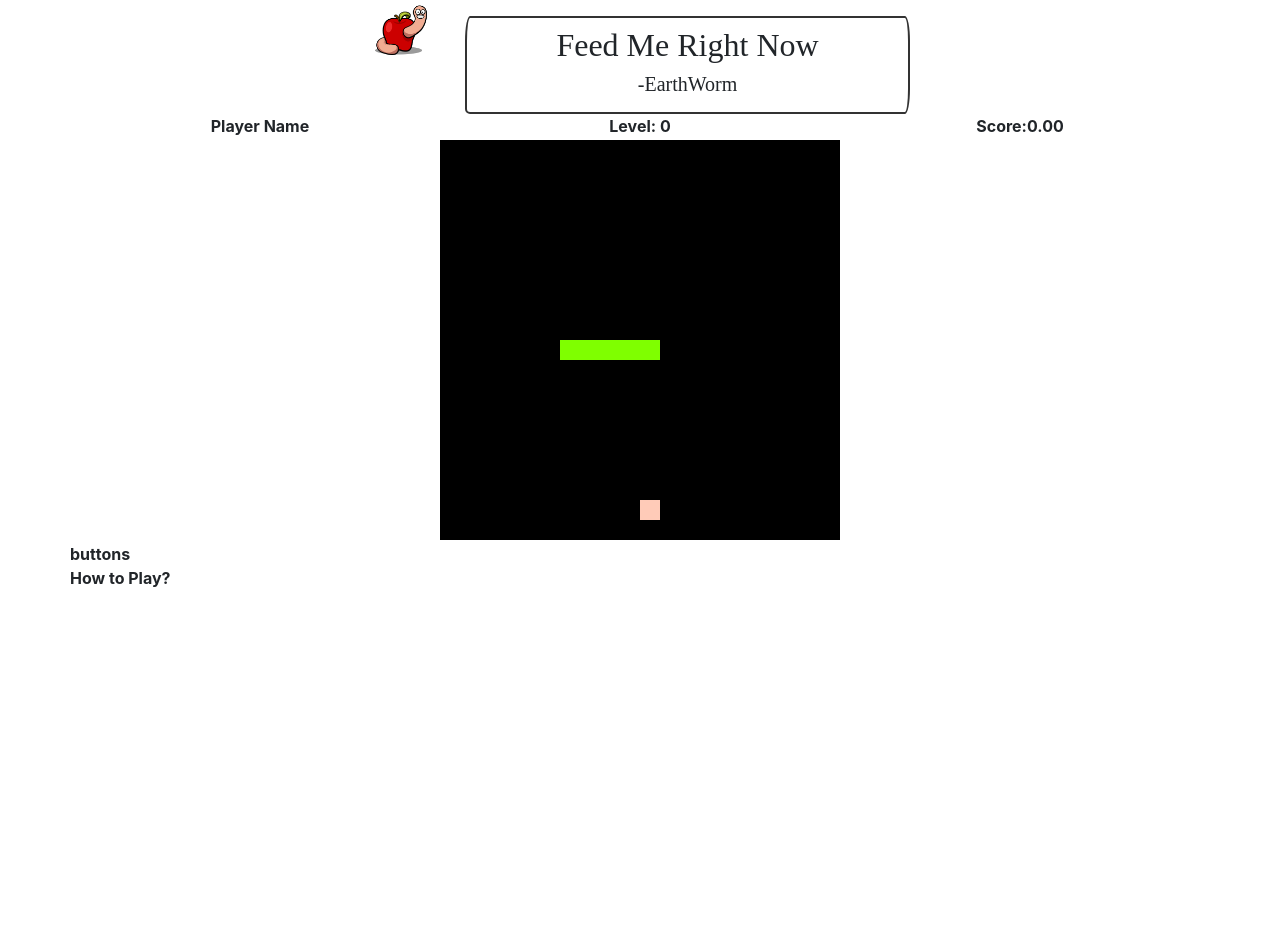
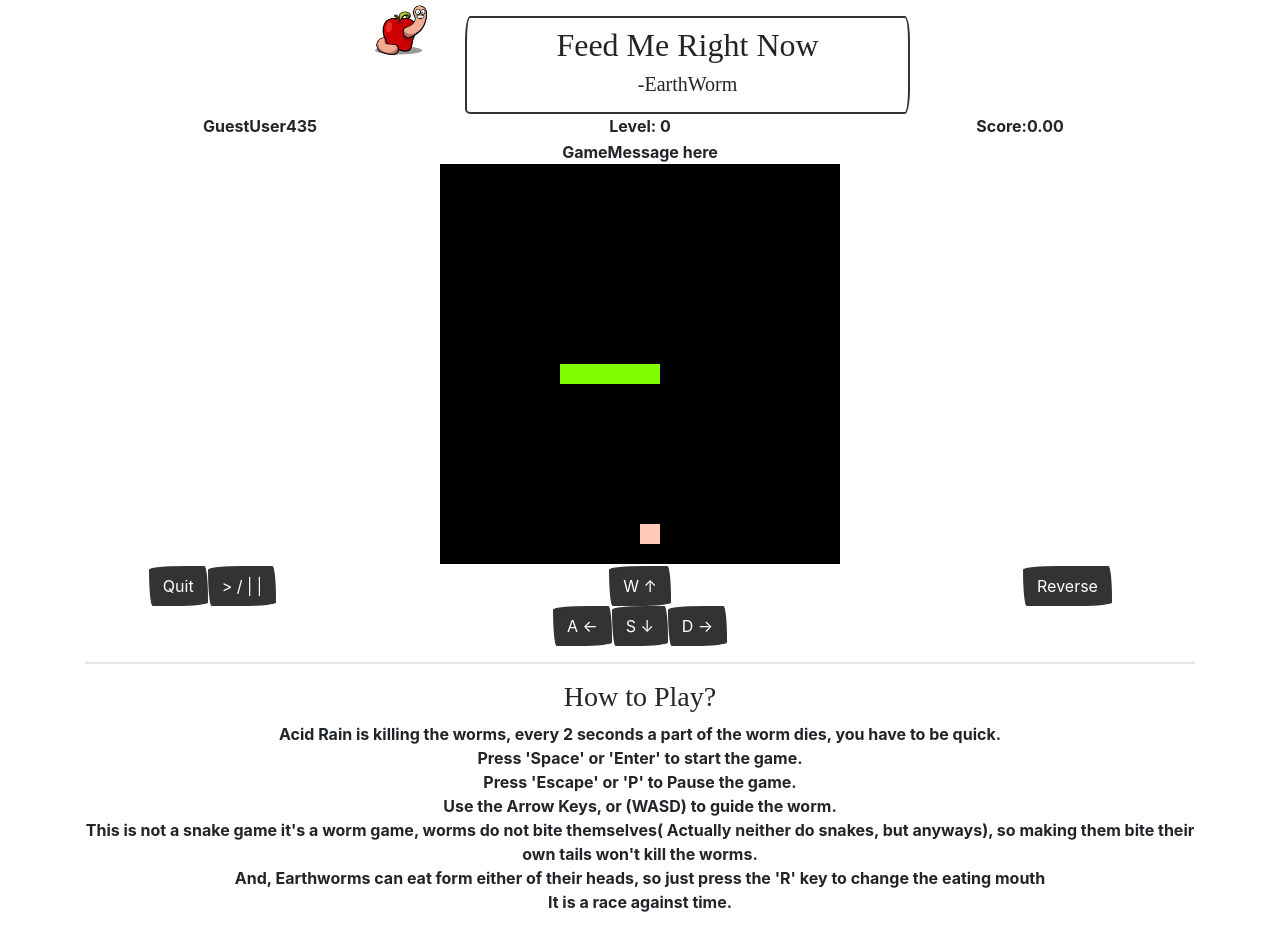
Before and after one commit to p-racoon/snake-game, a React (Create React App) app: page / in a window 1280 px wide. Both pictures are taken after a click on the picture 402 px from the left and 32 px from the top of the page. Before the commit the page ends 800 px from the top, so only its background shows below. Built offline with nearby package versions, Linux system fonts and the light colour scheme; a web font is replaced by a local one.

Commit message:
gh-page setup, player name, instructions

```diff
--- a/package.json
+++ b/package.json
@@ -11,11 +11,14 @@
     "start": "react-scripts start",
     "build": "react-scripts build",
     "test": "react-scripts test",
-    "eject": "react-scripts eject"
+    "eject": "react-scripts eject",
+    "predeploy": "npm run build",
+    "deploy": "gh-pages -d build"
   },
   "eslintConfig": {
     "extends": "react-app"
   },
+  "homepage": "https://p-racoon.github.io/snake-game",
   "browserslist": {
     "production": [
       ">0.2%",
--- a/src/App2.jsx
+++ b/src/App2.jsx
@@ -6,6 +6,7 @@ import './index2.css'
 export default function App2() {
     const [wormMessage, setWormMessage] = useState("Feed Me Right Now")
     const [instructionDivVisibile, setInstructionDivVisibile] = useState(true)
+    const [playerName, setPlayerName] = useState("GuestUser" + Math.floor(Math.random() * 1000));
     return (
         <div className="container">
             <div className="row ">
@@ -21,16 +22,29 @@ export default function App2() {
                         </div>
                         <div className="col-5 ">
                             <div className="card border-primary mt-3 p-2">
-                                <h2 class="">{wormMessage}</h2>
-                                <h5 class="">-EarthWorm</h5>
+                                <h2 className="">{wormMessage}</h2>
+                                <h5 className="">-EarthWorm</h5>
                             </div>
                         </div>
                         <div className="col-3"></div>
                     </div>
-                    {/* <span class="border-top my-3" /> */}
+                    {/* <span className="border-top my-3" /> */}
+
                     {instructionDivVisibile ?
-                        <WormGameInstructions setInstructionDivVisibile={setInstructionDivVisibile} /> :
-                        <SnakeGame gridSize={20} />}
+                        <div className="row">
+                            <div className="col ">
+                                <div className="jumbotron m-2">
+                                    <div className="form-group row text-center">
+                                        <div className="col"></div>
+                                        <label className="col-sm-4 col-form-label" for="playerName">Please Enter Your Name, Wormhearted Saviour</label>
+                                        <input type="text" className="col-sm-3 form-control" placeholder={playerName} id="playerName" value={playerName} onChange={(e) => setPlayerName(e.value)} />
+                                        <div className="col"></div>
+                                    </div>
+                                    <WormGameInstructions playerName={playerName} setInstructionDivVisibile={setInstructionDivVisibile} />
+                                </div>
+                            </div>
+                        </div> :
+                        <SnakeGame gridSize={20} playerName={playerName} />}
                 </div>
             </div>
         </div>
--- /dev/null
+++ b/src/Games/SnakeGame/GameMessage.jsx
@@ -0,0 +1,9 @@
+import React from 'react'
+
+export default function GameMessage() {
+    return (
+        <div>
+            GameMessage here
+        </div>
+    )
+}
--- a/src/Games/SnakeGame/Instructions.jsx
+++ b/src/Games/SnakeGame/Instructions.jsx
@@ -3,16 +3,16 @@ import React, { useState } from 'react'
 export default function Instructions(props) {
     const [acceptButtonMessage, setAcceptButtonMessage] = useState("Got It!")
     return (
-        <div className="row">
-            <div className="col ">
-                <div className="jumbotron m-2">
+        <>
                     <h1 className="display-3">Instructions</h1>
                     <p className="lead">
                         EarthWorm- "I used to happy this time of the year.
                         Every time it rained I got to meet my introverted Cousins, as the rains would push them out of their homes. We used to have a feast roaming and chugging up.
                         Things have changed now, the water stings, and food is nowhere to be found.
-                        This time it is just me. I guess I am the last ones.
-                        We have been forced to have an apples only diet, but we don't know where these apples are, help us to find the apples, before the stinging ends forever.
+                        This time it is just me. I guess I am the last one.
+                        We have been forced to have an apples only diet, but we don't know where these apples are, guide us to the apples, before the stinging ends forever.
+                        At this dire hour you are our only hope {props.playerName}.
+                        Do this and you will find your place in one of our 5 Hearts.
                         You are our last hope, help us!!"</p>
                     <hr className="my-4" />
                     <p>
@@ -31,8 +31,6 @@ export default function Instructions(props) {
                             {acceptButtonMessage}</button>
                     </p>
                     <p className="text-muted">(Click on the Apple & worm image on top Read instructions again)</p>
-                </div>
-            </div>
-        </div>
+                </>
     )
 }
--- a/src/Games/SnakeGame/index.jsx
+++ b/src/Games/SnakeGame/index.jsx
@@ -4,6 +4,7 @@ import ScoreBoard from "../../components/ScoreBoard";
 import { onKeyPressed } from "./onKeyPressed";
 import { takeRight, take, reverse } from 'lodash'
 import GameBoard from './GameBoard'
+import GameMessage from "./GameMessage";
 
 let trail = [{ x: 10, y: 6 }, { x: 10, y: 7 }, { x: 10, y: 8 }, { x: 10, y: 9 }, { x: 10, y: 10 }]; //initial trail
 let PlayerPosition = { x: 10, y: 10 } //starting PlayerPosition
@@ -40,19 +41,46 @@ export default function SnakeGame(props) {
     }, [])
     return (
         <>
-            <ScoreBoard playerName={isPlaying} level={scoreBoard.playerLevel} score={totalTime.toFixed(2)} score1={scoreBoard.playerScore} />
+            <ScoreBoard playerName={props.playerName} gameStatus={isPlaying} level={scoreBoard.playerLevel} score={totalTime.toFixed(2)} score1={scoreBoard.playerScore} />
             <div className="game-board d-flex justify-content-center">
                 {/* <div className="col"></div> */}
                 <div className="">
+                    {/* {isPlaying=="GameInProgress"?} */}
+                    <GameMessage score={totalTime.toFixed(2)} playerName={props.playerName} />
                     <GameBoard gridSize={props.gridSize} apple={apple} isSnake={isSnake}></GameBoard>
                 </div>
                 {/* <div className="col"></div> */}
             </div>
             <div className="row buttons">
-                buttons
+                {/* <ArrowKeysInput /> */}
+                <div className="col-3">
+                    <button type="button" class="btn btn-primary">Quit</button>
+                    <button type="button" class="btn btn-primary"> >  / | | </button>
+                </div>
+                <div className="col">
+                    <button type="button" class="btn btn-primary">W &uarr;</button> <br />
+                    <button type="button" class="btn btn-primary">A &larr;</button>
+                    <button type="button" class="btn btn-primary">S &darr;</button>
+                    <button type="button" class="btn btn-primary">D &rarr;</button>
+                </div>
+                <div className="col-3">
+                    <button type="button" class="btn btn-primary">Reverse</button>
+                </div>
+
+
             </div>
-            <div className="row instructions">
-                How to Play?
+            <hr />
+            <div className="row instructions text-center">
+                <div className="col">
+                    <h3>How to Play?</h3>
+                    <p>Acid Rain is killing the worms, every 2 seconds a part of the worm dies, you have to be quick.<br />
+                        Press 'Space' or 'Enter' to start the game.<br />
+                        Press 'Escape' or 'P' to Pause the game. <br />
+                        Use the Arrow Keys, or (WASD) to guide the worm.<br />
+                        This is not a snake game it's a worm game, worms do not bite themselves( Actually neither do snakes, but anyways), so making them bite their own tails won't kill the worms.<br />
+                        And, Earthworms can eat form either of their heads, so just press the 'R' key to change the eating mouth<br />
+                        It is a race against time.</p>
+                </div>
             </div>
         </>)
     function handleKeyPress(e) {
@@ -69,15 +97,11 @@ export default function SnakeGame(props) {
             default:
                 throw new Error();
         }
-
     }
-    // const [playerScore, setPlayerScore] = useState(0)
-    // const [playerLevel, setPlayerLevel] = useState(0)
     function setVelocity2(payload) {
         velocity = payload;
         setVelocity(payload);
     }
-    // const [playerName, setPlayerName] = useState("")
 
 
 
```
